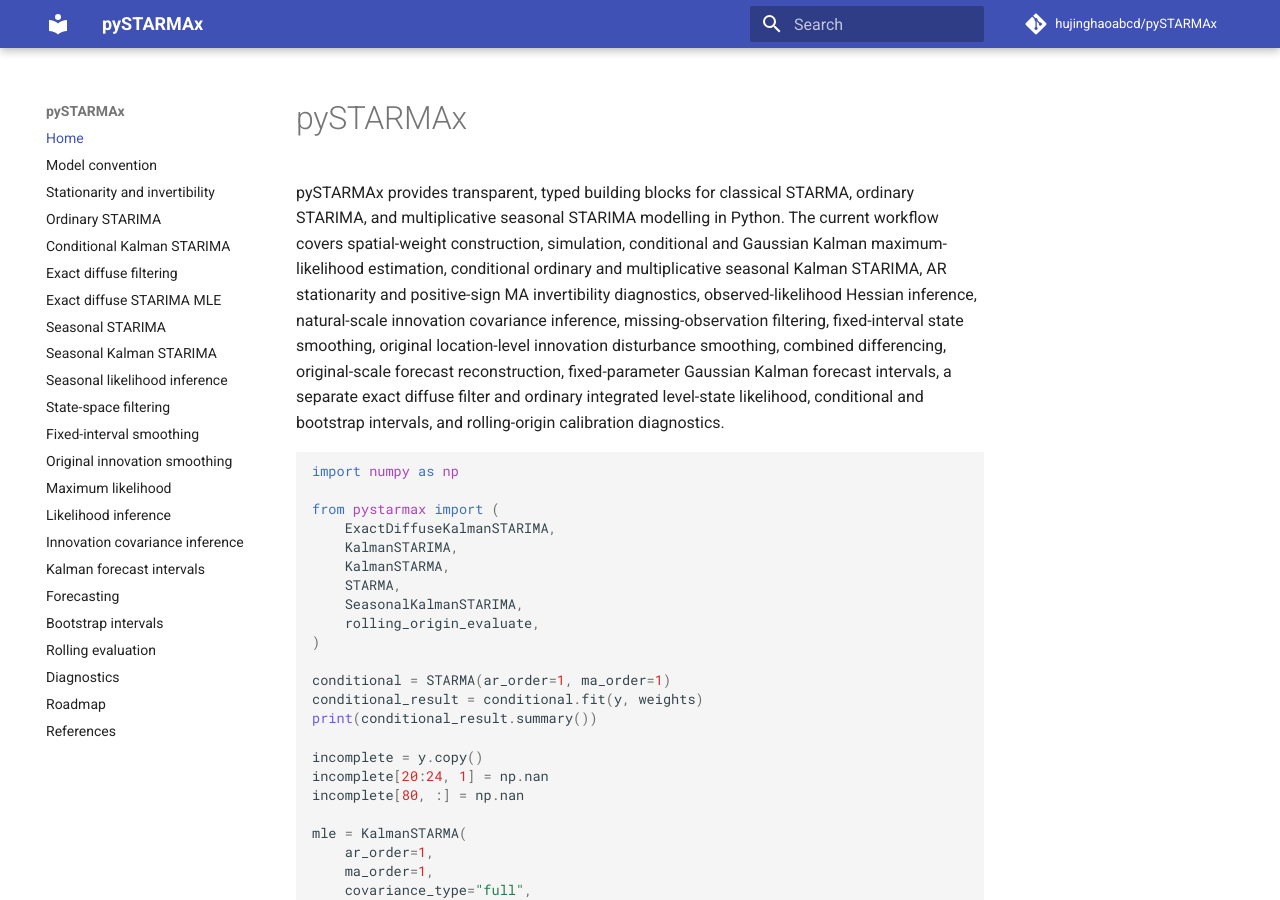
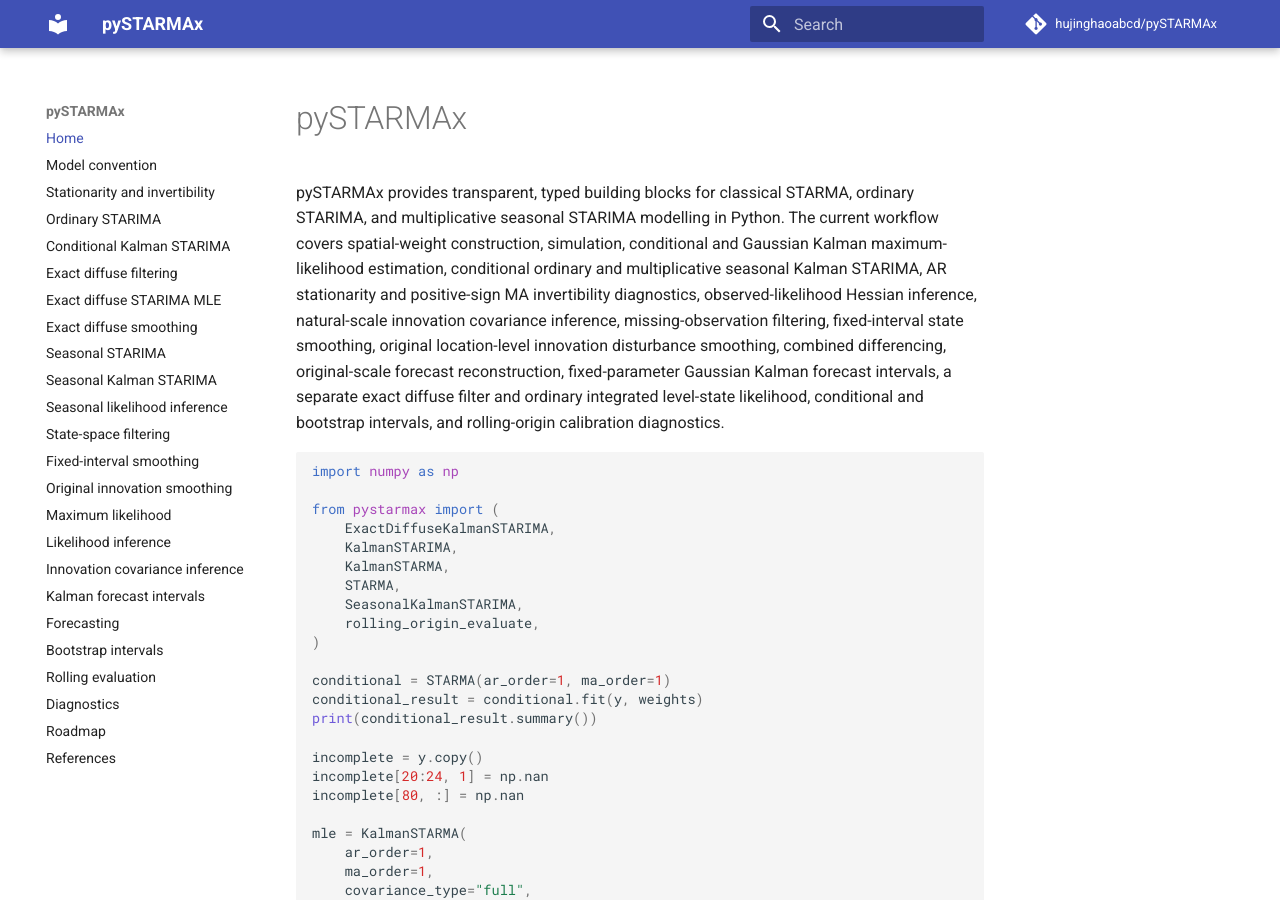
Before and after one commit to hujinghaoabcd/pySTARMAx, an MkDocs documentation site: the page built from docs/index.md, in a window 1280 px wide and 900 px high. Built offline with MkDocs 1.6.1 and Material for MkDocs 9.7.7, drawn with Linux system fonts in a browser that asks for light colours; comment, search, counter and statistics services are not loaded.

Commit message:
Add exact diffuse smoothing documentation navigation

```diff
--- a/mkdocs.yml
+++ b/mkdocs.yml
@@ -12,6 +12,7 @@ nav:
   - Conditional Kalman STARIMA: integrated_maximum_likelihood.md
   - Exact diffuse filtering: exact_diffuse.md
   - Exact diffuse STARIMA MLE: exact_diffuse_mle.md
+  - Exact diffuse smoothing: exact_diffuse_smoothing.md
   - Seasonal STARIMA: seasonal.md
   - Seasonal Kalman STARIMA: seasonal_maximum_likelihood.md
   - Seasonal likelihood inference: seasonal_likelihood_inference.md
```
